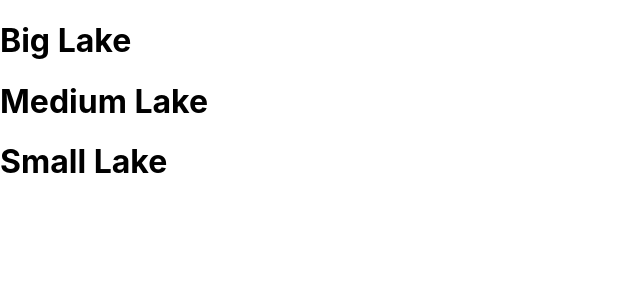
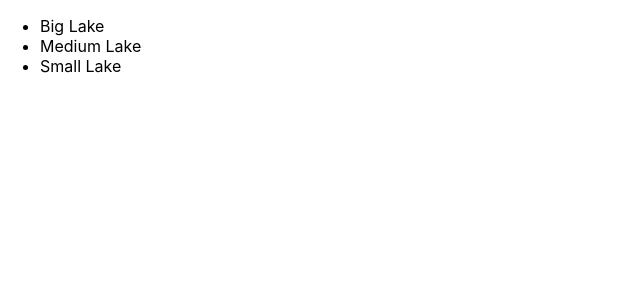
Before and after one commit to monikaite/Lake-or-Ski-Resort-Using-React, a React (Create React App) app: page / in a window 1280 px wide. Shown: the top 300 px of the page, without its empty margins (0-640 px from the left). Built offline with nearby package versions, Linux system fonts and the light colour scheme.

Commit message:
Simplifying using an Array

```diff
--- a/src/index.js
+++ b/src/index.js
@@ -2,23 +2,17 @@
 import ReactDOM from 'react-dom';
 import './index.css';
 
-function Lake({name}){
+const lakeList = ["Big Lake", "Medium Lake", "Small Lake"];
+
+function App(props){
   return(
-      <h1>{name}</h1>
-  );
-}
-
-function App(){
-  return(
-      <div>
-        <Lake name="Big Lake"/>
-        <Lake name="Medium Lake"/>
-        <Lake name="Small Lake"/>
-      </div>
+      <ul>
+          {props.lakes.map(lake => <li>{lake}</li>)}
+      </ul>
   );
 }
 
 ReactDOM.render(
-    <App/>,
+    <App lakes={lakeList}/>,
     document.getElementById("root")
 )
```
Also changed, not shown: 1 other file (tests, documents, lock files or other folders).
